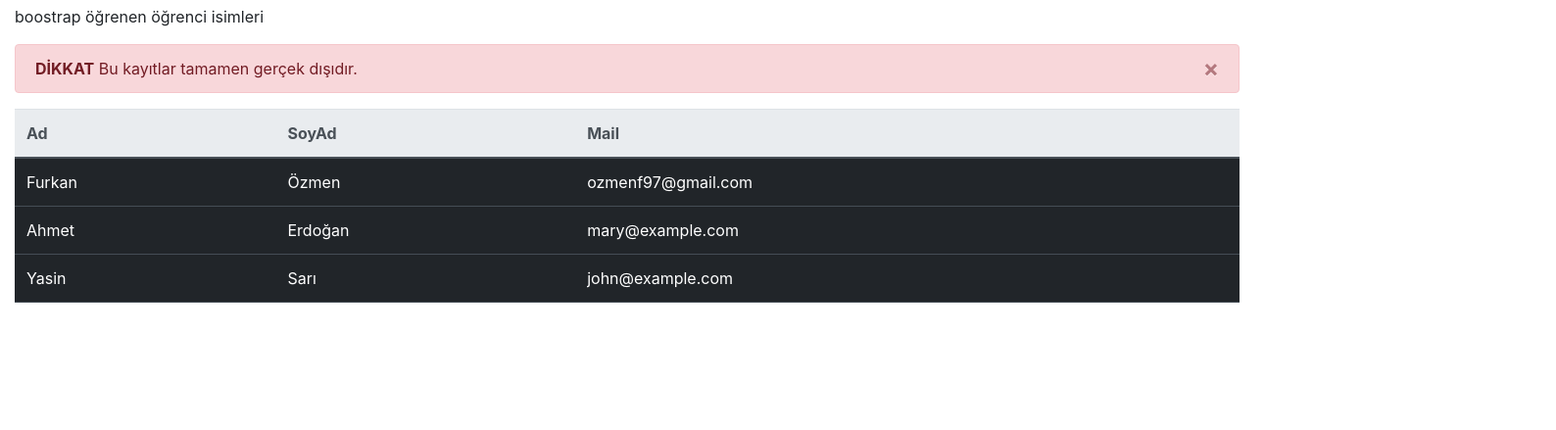
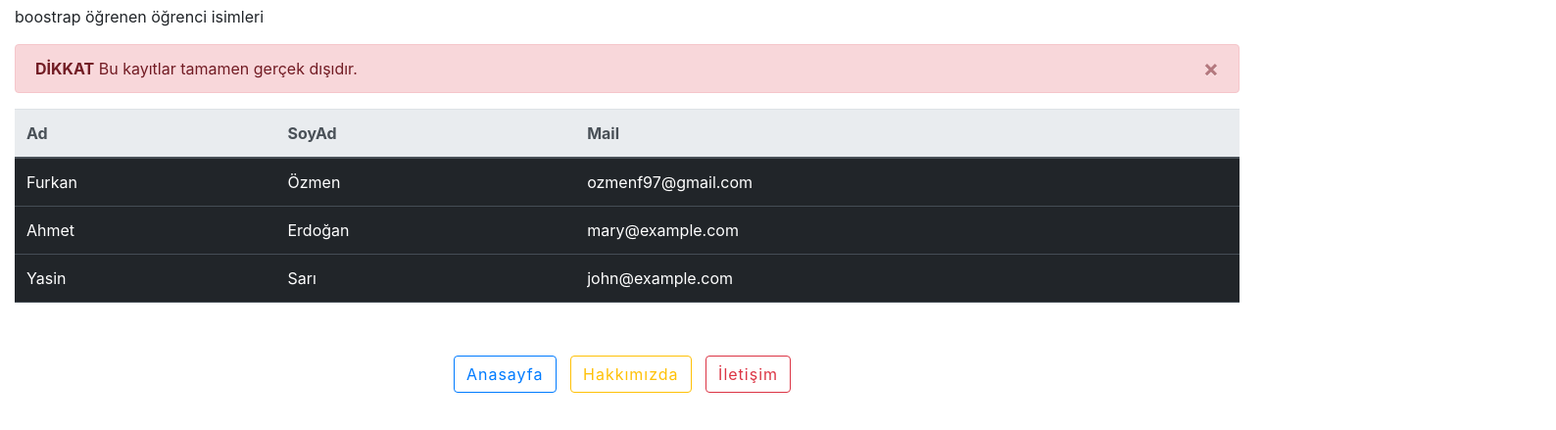
Before and after one commit to furkannzmnn/table-boostrap, a plain HTML site: page index.html in a window 1280 px wide. Shown: the part 41-480 px from the top of the page at 98% size, 1588 px wide, since content can reach past the window. Drawn offline with nearby package versions, Linux system fonts and the light colour scheme; files that its build step writes are made by us from their sources.

Commit message:
Update and rename table.html to index.html

```diff
--- a/table.html
+++ b/index.html
@@ -21,11 +21,11 @@
 
 </head>
 <body>
-    <div class="table-responsive container-fluid">
+    <div class="table container-fluid">
 <table class="table table-dark table-hover">
         <h2>Kayıt Bilgisi</h2>
         <p>boostrap öğrenen öğrenci isimleri</p>
-    <div class="alert alert-danger alert-dismissible">
+    <div class="alert alert-danger alert-dismissible fade show">
         <button type="button" class="close" data-dismiss="alert">&times;</button>
         <strong>DİKKAT</strong> Bu kayıtlar tamamen gerçek dışıdır.
     </div>
@@ -55,7 +55,12 @@
         </tbody>
     </div>
 </table>
+   <div class="container  ">
+       <a href="index.html"role="button" class="btn btn-outline-primary">Anasayfa</a>
+       <a href="#" role="button" class="btn btn-outline-warning">Hakkımızda</a>
+       <a href="#" role="button" class="btn btn-outline-danger">İletişim</a>
 
 
+   </div>
 </body>
 </html>
```
